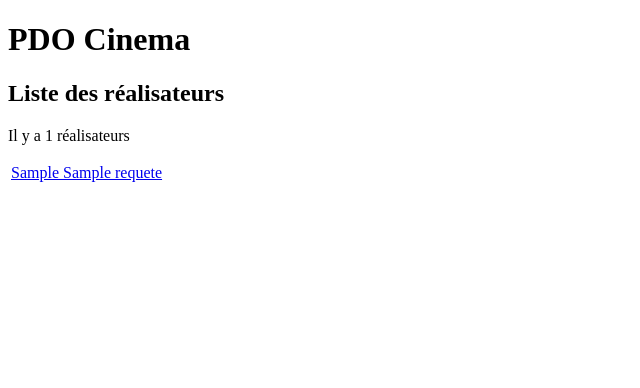
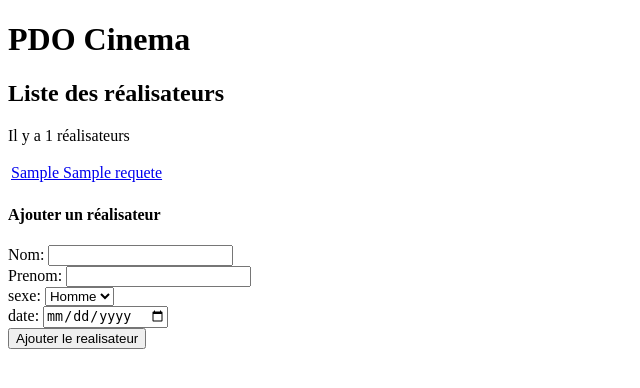
Before and after one commit to romdk/cinema, a PHP site: template view/listRealisateur.php in a window 1280 px wide. Shown: the part 106-494 px from the top of the page, without its empty margins (0-640 px from the left). Run offline with PHP 8.4, Linux system fonts and the light colour scheme; the template is opened without the code that fills it: most values are stand-ins (such as "Sample title", 1, 10 or a date in 2020).

Commit message:
formulaire ajouter realisateur

```diff
--- a/view/listRealisateur.php
+++ b/view/listRealisateur.php
@@ -13,6 +13,42 @@
     </tbody>
 </table>
 
+
+<h4>Ajouter un réalisateur</h4>
+
+<form action="index.php?action=ajoutRealisateur" method="post">
+    <div>
+        <label>
+            Nom:
+            <input type="text" name="nom_personne">
+        </label>
+    </div>
+    <div>
+        <label>
+            Prenom:
+            <input type="text" name="prenom_personne">
+        </label>
+    </div>
+    <div>
+        <label>
+            sexe:
+            <select name="sexe">
+                <option>Homme</option>
+                <option>Femme</option>
+            </select>
+        </label>
+    </div>
+    <div>
+        <label>
+            date:
+            <input type="date" name="date_naissance">
+        </label>
+    </div>
+    <div>
+    <input type="submit" name="ajouterRealisateur" value="Ajouter le realisateur" >
+    </div>
+</form>
+
 <?php
 
 $titre = 'Liste des réalisateurs';
```
